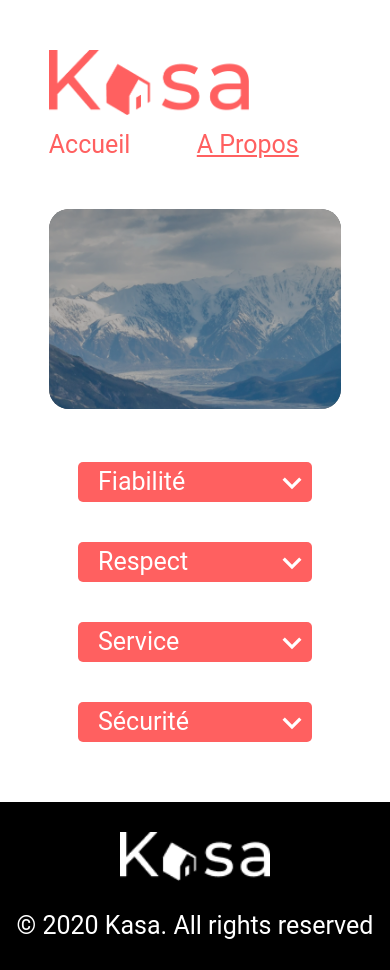
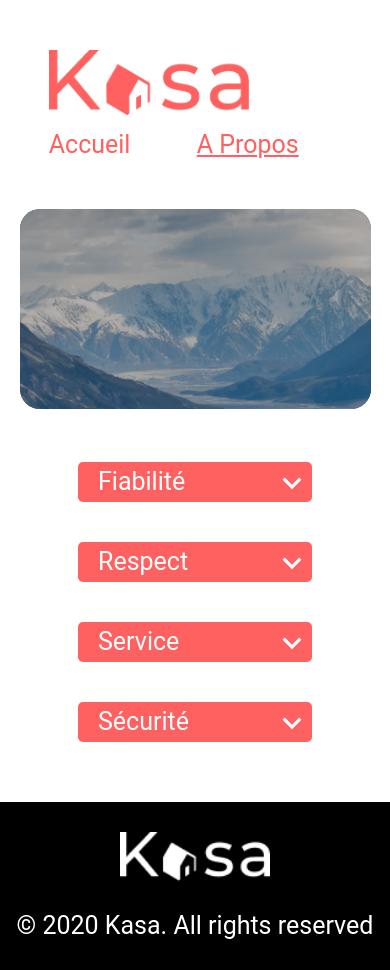
Before and after one commit to PingrisAlexis/Kasa, a React (Create React App) app: page /about in a window 390 px wide. Built offline with nearby package versions, Linux system fonts and the light colour scheme.

Commit message:
Responsive

```diff
--- a/src/components/about-banner/AboutBanner.module.scss
+++ b/src/components/about-banner/AboutBanner.module.scss
@@ -6,6 +6,9 @@
     border-radius: 2rem;
     height: 20rem;
     width: 75vw;
+    @media screen and (max-width: 992px) {
+      width: 90vw!important;
+    }
     img {
       height: 100%;
       width: 100%;
--- a/src/components/accordion/Accordion.js
+++ b/src/components/accordion/Accordion.js
@@ -13,7 +13,7 @@ export default class Accordion extends  Component {
     }
 
     render() {
-        const {title, content, accordionWidth} = this.props
+        const {title, content, accordionWidth} = this.props;
         const AccordionIsOpen = this.state.AccordionIsOpen;
 
         return (
```
